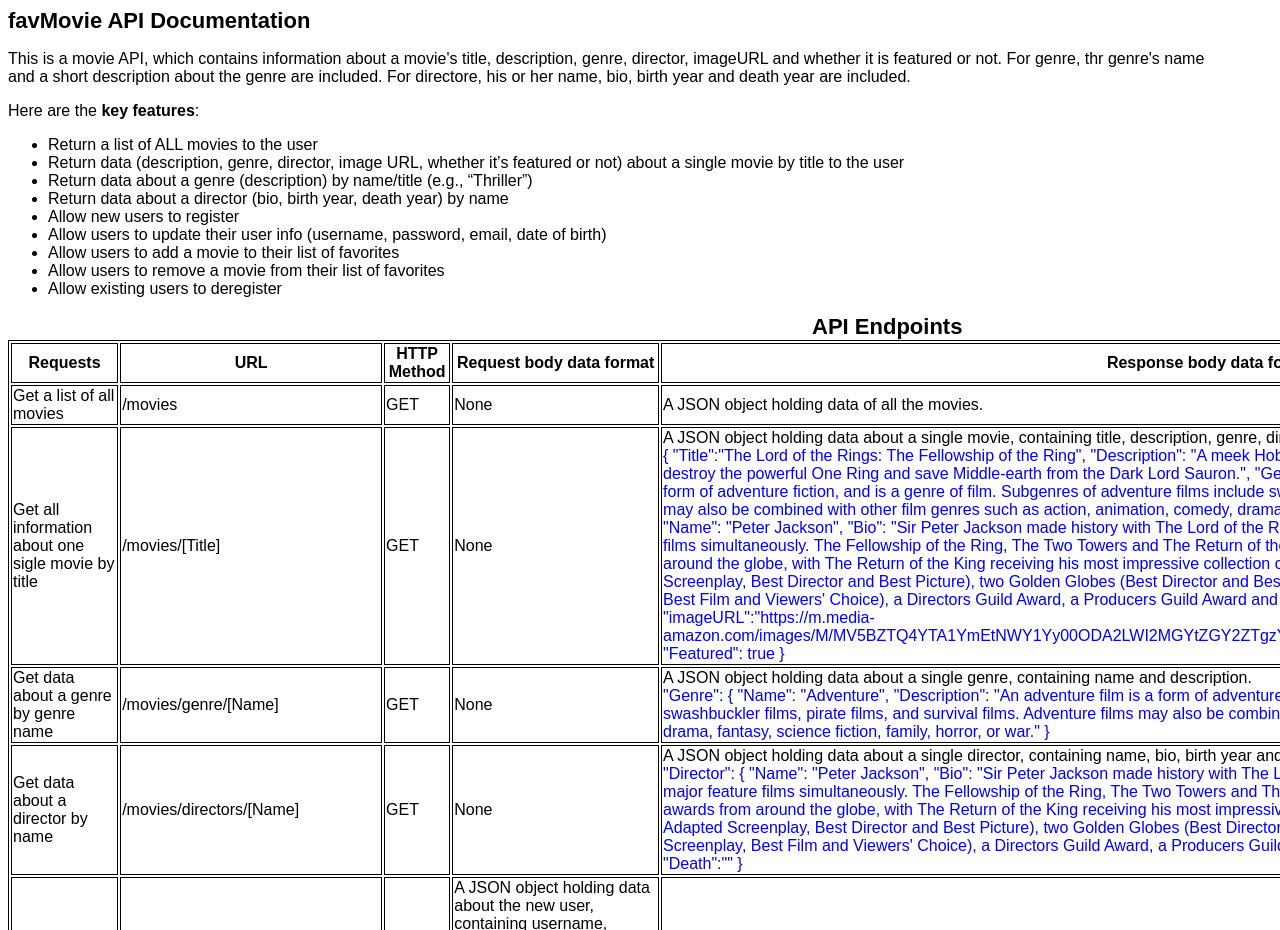
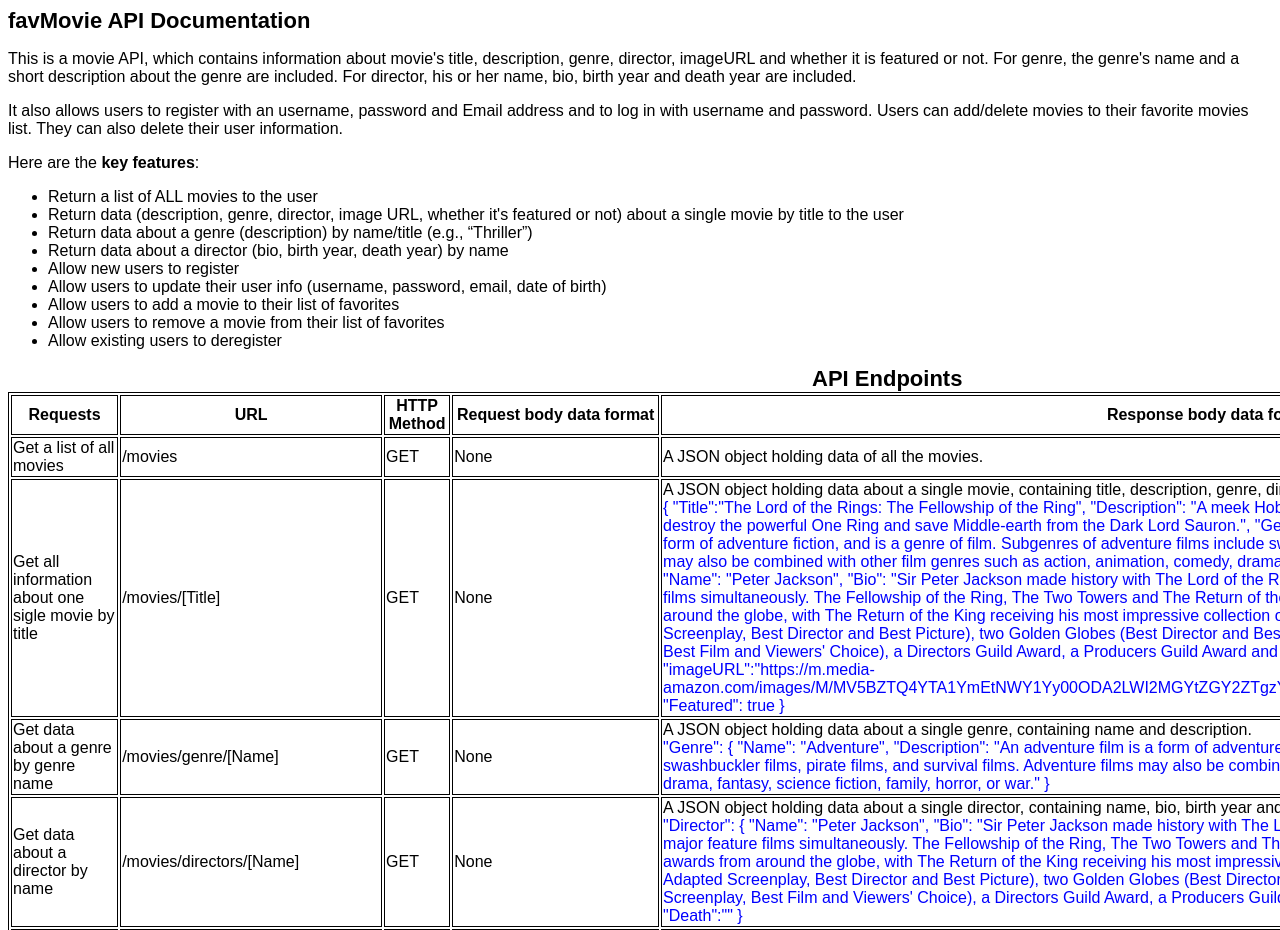
Before and after one commit to schen888/movie_api, a website: page public/documentation.html in a window 1280 px wide. Shown: the top 930 px of the page. Drawn offline with Linux system fonts and the light colour scheme.

Commit message:
Add information in documentation.

```diff
--- a/public/documentation.html
+++ b/public/documentation.html
@@ -2,11 +2,11 @@
 <html>
     <head>
         <meta charset="utf-8">
-        <meta name="viewport" content="width=device-width, initial-scale=1">
+        <meta name="viewport" content="width=device-width, initial-scale=1, shrink-to-fit=no">
         <title>Documentaion</title>
         <style>
             body {
-                max-width: 1200px;
+                max-width: 1700px;
                 font-family: sans-serif;
             }
 
@@ -24,13 +24,14 @@
     </head>
         <header>favMovie API Documentation</header>
         <body>
-            <P>This is a movie API, which contains information about a movie's title, description, genre, director, imageURL and whether it is featured or not. For genre, thr genre's name
-                and a short description about the genre are included. For directore, his or her name, bio, birth year and death year are included.
+            <P>This is a movie API, which contains information about movie's title, description, genre, director, imageURL and whether it is featured or not. For genre, the genre's name and a short description about the genre are included. For director, his or her name, bio, birth year and death year are included.
             </P>
+            <p>It also allows users to register with an username, password and Email address and to log in with username and password. Users can add/delete movies to their favorite movies list. They can also delete their user information.
+            </p>
             <p>Here are the <strong>key features</strong>:</p>
             <ul>
                 <li>Return a list of ALL movies to the user</li>
-                <li>Return data (description, genre, director, image URL, whether it’s featured or not) about a single movie by title to the user</li>
+                <li>Return data (description, genre, director, image URL, whether it's featured or not) about a single movie by title to the user</li>
                 <li>Return data about a genre (description) by name/title (e.g., “Thriller”)</li>
                 <li>Return data about a director (bio, birth year, death year) by name</li>
                 <li>Allow new users to register</li>
```
